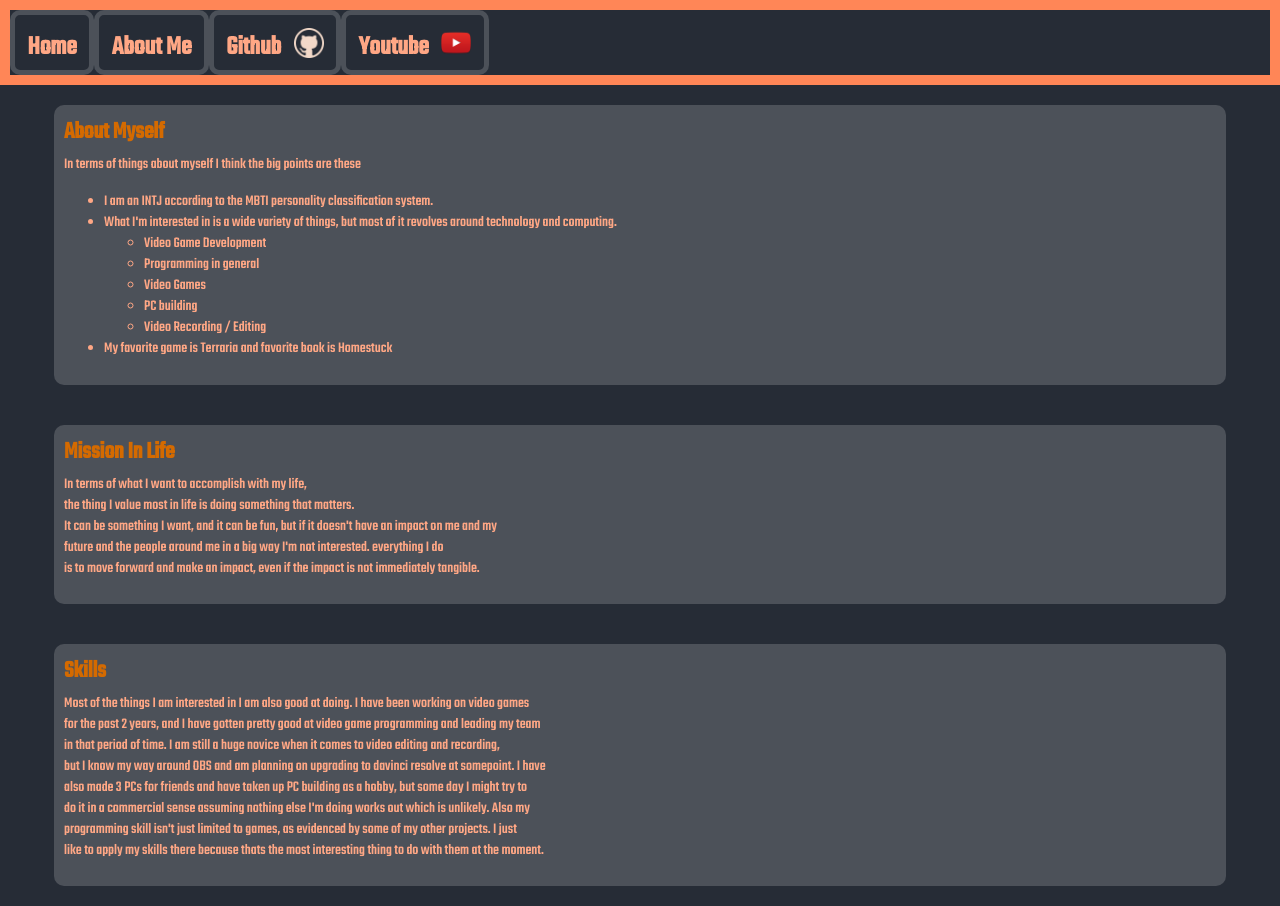
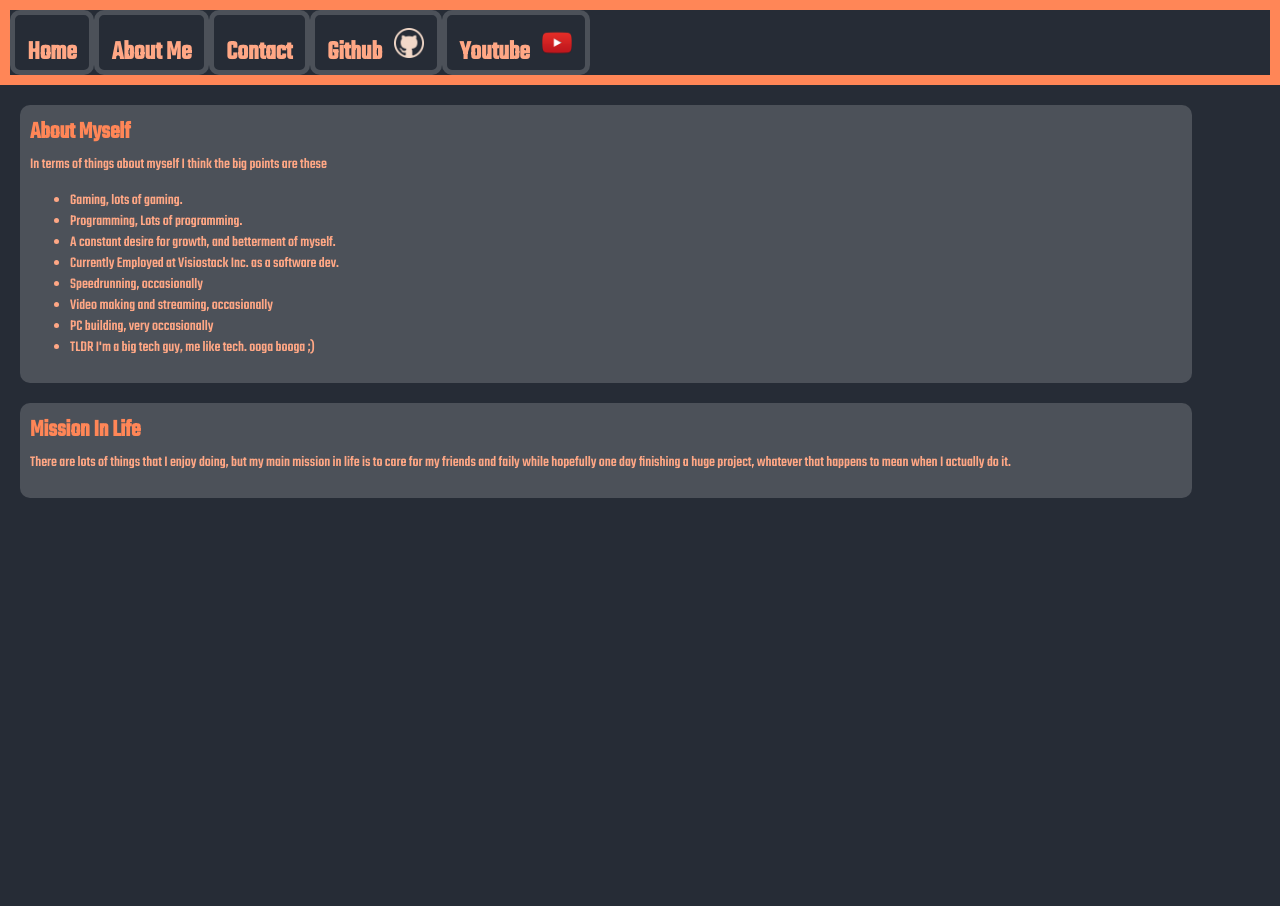
Before and after one commit to Lubba-64/personal-website-v2, a React (Create React App) app: page / in a window 1280 px wide. Both pictures are taken after a click on the button "About Me". After the commit the page ends 800 px from the top, so only its background shows below. Built offline with nearby package versions, Linux system fonts and the light colour scheme; a web font is replaced by a local one.

Commit message:
added home, contact, edited about me, fixed css everywhere, better organization, e.t.c.

```diff
--- a/src/App/AboutMe.tsx
+++ b/src/App/AboutMe.tsx
@@ -1,80 +1,31 @@
 import React from "react";
 import { ContentPanel } from "./ContentPanel";
 import "../index.scss";
+import { employed_at } from "./Constants";
 
 export const AboutMe = () => {
   return (
-    <div
-      style={{ justifyContent: "center", display: "flex", flexWrap: "wrap" }}
-    >
+    <div>
       <ContentPanel title="About Myself">
-        <p className="__p__">
-          In terms of things about myself I think the big points are these
-        </p>
+        <p>In terms of things about myself I think the big points are these</p>
         <ul>
-          <li className="__p__">
-            I am an INTJ according to the MBTI personality classification
-            system.
-          </li>
-          <li className="__p__">
-            What I'm interested in is a wide variety of things, but most of it
-            revolves around technology and computing.
-            <ul>
-              <li className="__p__">Video Game Development</li>
-              <li className="__p__">Programming in general</li>
-              <li className="__p__">Video Games</li>
-              <li className="__p__">PC building</li>
-              <li className="__p__">Video Recording / Editing</li>
-            </ul>
-          </li>
-          <li className="__p__">
-            My favorite game is Terraria and favorite book is Homestuck
-          </li>
+          <li>Gaming, lots of gaming.</li>
+          <li>Programming, Lots of programming.</li>
+          <li>A constant desire for growth, and betterment of myself.</li>
+          <li>Currently Employed at {employed_at} as a software dev.</li>
+          <li>Speedrunning, occasionally</li>
+          <li>Video making and streaming, occasionally</li>
+          <li>PC building, very occasionally</li>
+          <li>TLDR I'm a big tech guy, me like tech. ooga booga ;)</li>
         </ul>
       </ContentPanel>
 
       <ContentPanel title="Mission In Life">
-        <p className="__p__">
-          In terms of what I want to accomplish with my life,
-          <br />
-          the thing I value most in life is doing something that matters.
-          <br />
-          It can be something I want, and it can be fun, but if it doesn't have
-          an impact on me and my
-          <br />
-          future and the people around me in a big way I'm not interested.
-          everything I do
-          <br />
-          is to move forward and make an impact, even if the impact is not
-          immediately tangible.
-        </p>
-      </ContentPanel>
-
-      <ContentPanel title="Skills">
-        <p className="__p__">
-          Most of the things I am interested in I am also good at doing. I have
-          been working on video games
-          <br />
-          for the past 2 years, and I have gotten pretty good at video game
-          programming and leading my team
-          <br />
-          in that period of time. I am still a huge novice when it comes to
-          video editing and recording, <br />
-          but I know my way around OBS and am planning on upgrading to davinci
-          resolve at somepoint. I have
-          <br />
-          also made 3 PCs for friends and have taken up PC building as a hobby,
-          but some day I might try to
-          <br />
-          do it in a commercial sense assuming nothing else I'm doing works out
-          which is unlikely. Also my
-          <br />
-          programming skill isn't just limited to games, as evidenced by some of
-          my other projects. I just
-          <br />
-          like to apply my skills there because thats the most interesting thing
-          to do with them at the moment.
-          <br />
+        <p>
+          There are lots of things that I enjoy doing, but my main mission in
+          life is to care for my friends and faily while hopefully one day
+          finishing a huge project, whatever that happens to mean when I
+          actually do it.
         </p>
       </ContentPanel>
     </div>
--- /dev/null
+++ b/src/App/Constants.tsx
@@ -0,0 +1,19 @@
+export const employed_at = "Visiostack Inc.";
+export const days_employed = () => {
+  let start = Date.parse("2/22/2021");
+  let now = Date.now();
+  let diff = Math.abs(now - start);
+  let diff_days = Math.ceil(diff / (1000 * 60 * 60 * 24));
+  return diff_days.toString() + " days";
+};
+export const knownFormats = ["html", "json", "yaml", "css"];
+export const knownLanguages = [
+  "javascript",
+  "typescript",
+  "python",
+  "c#",
+  "c++",
+  "rust",
+];
+export const knownFrameworks = ["react", "unity"];
+export const currentOS = "Windows 10";
--- /dev/null
+++ b/src/App/Contact.tsx
@@ -0,0 +1,22 @@
+import React from "react";
+import "../index.scss";
+import { ContentPanel } from "./ContentPanel";
+
+export const Contact = () => {
+  return (
+    <div>
+      <ContentPanel title="Contact">
+        <p>
+          Contacting me is as easy as sending me an email, which is my perferred
+          method <b>(Lubba64@gmail.com)</b>, or messaging me on discord{" "}
+          <b>(Lubba64#5426)</b>. I do have a phone number, but it is private. If
+          you need to do a voice call with me discord is the only option (unless
+          you've sent me an email and I deem it fit to give you my phone number)
+          I am totally open to your messages about job opportunities, or other
+          buisiness related inquiries If its for some other reason, thats ok
+          too.
+        </p>
+      </ContentPanel>
+    </div>
+  );
+};
--- /dev/null
+++ b/src/App/ContentPanel.scss
@@ -0,0 +1,10 @@
+.__content_panel__ {
+  margin: 0 auto;
+  margin-bottom: 10px;
+  width: 90%;
+  height: max-content;
+  padding: 10px;
+  margin: 20px;
+  background-color: var(--grey-mid);
+  border-radius: 10px;
+}
--- a/src/App/ContentPanel.tsx
+++ b/src/App/ContentPanel.tsx
@@ -1,5 +1,6 @@
 import React from "react";
 import "../index.scss";
+import "./ContentPanel.scss";
 interface Props {
   children: React.ReactNode;
   title: string;
@@ -7,8 +8,8 @@ interface Props {
 
 export const ContentPanel = (props: Props) => {
   return (
-    <div className="__content_bar__">
-      <h2 className="__title__">{props.title}</h2>
+    <div className="__content_panel__">
+      <h2>{props.title}</h2>
       <div>{props.children}</div>
     </div>
   );
--- a/src/App/Home.tsx
+++ b/src/App/Home.tsx
@@ -1,3 +1,31 @@
+import React from "react";
+import "../index.scss";
+import { employed_at, days_employed } from "./Constants";
+import { ContentPanel } from "./ContentPanel";
+import { Link } from "./Link";
 export const Home = () => {
-  return <div>homepage</div>;
+  return (
+    <div>
+      <ContentPanel title="Benjamin Hines">
+        <p>AKA Lubba64</p>
+        <p>
+          Is a software dev, employed at {employed_at} for {days_employed()}
+        </p>
+        <p>
+          Programming, Gaming, Speedrunning, Video/Livestream, Blog, It all
+          starts here.
+        </p>
+        <p>
+          this page was made with react, its source code is{" "}
+          <Link
+            location="https://github.com/Lubba-64/personal-website-v2"
+            target="blank"
+          >
+            here
+          </Link>
+          .
+        </p>
+      </ContentPanel>
+    </div>
+  );
 };
--- /dev/null
+++ b/src/App/Link.scss
@@ -0,0 +1,19 @@
+.__src__ {
+  color: var(--orange-light);
+  background: none;
+  font-family: "Teko";
+  font-size: 15px;
+  &:visited {
+    color: var(--orange-dark);
+    background: none;
+  }
+}
+
+a,
+a:link,
+a:visited,
+a:focus,
+a:hover,
+a:active {
+  @extend .__src__;
+}
--- a/src/App/Link.tsx
+++ b/src/App/Link.tsx
@@ -1,4 +1,6 @@
-import React from "react";
+import React, { HTMLAttributeAnchorTarget } from "react";
+import "./Link.scss";
+import "../index.scss";
 
 export function lnk_open_tgt_blnk(url: string) {
   let _window = window.open(url, "_blank", "noopener noreferrer");
@@ -9,17 +11,19 @@ export function lnk_open_tgt_none(url: string) {
   if (_window !== null) _window.opener = null;
 }
 
-type targets = "blank" | "none";
-
-export function lnk_open(url: string, target?: targets) {
+export function lnk_open(url: string, target?: HTMLAttributeAnchorTarget) {
   if (url.includes("mailto:")) {
     window.location.href = url;
     return;
   }
   if (target !== undefined) {
-    if (target === "blank") {
+    if (target === "_blank") {
       lnk_open_tgt_blnk(url);
-    } else if (target === "none") {
+    } else if (
+      target === "_parent" ||
+      target === "_self" ||
+      target === "_top"
+    ) {
       lnk_open_tgt_none(url);
     }
     return;
@@ -29,19 +33,14 @@ export function lnk_open(url: string, target?: targets) {
 
 interface Props {
   location: string;
-  target: targets;
-  text: string;
+  target: HTMLAttributeAnchorTarget;
+  children: string;
 }
 
-export const link = (props: Props) => {
+export const Link = (props: Props) => {
   return (
-    <button
-      onClick={() => {
-        if (props.target === "blank") lnk_open_tgt_blnk(props.location);
-        else lnk_open_tgt_none(props.location);
-      }}
-    >
-      {props.text}
-    </button>
+    <a href={props.location} target="" rel="noopener noreferrer">
+      {props.children}
+    </a>
   );
 };
--- a/src/App/Root.tsx
+++ b/src/App/Root.tsx
@@ -1,5 +1,6 @@
 import React from "react";
 import { AboutMe } from "./AboutMe";
+import { Contact } from "./Contact";
 import { Header } from "./Header";
 import { Home } from "./Home";
 import { lnk_open } from "./Link";
@@ -8,6 +9,7 @@ import { HeaderContent } from "./Page";
 const pages: HeaderContent[] = [
   { name: "Home", jsx: Home },
   { name: "About Me", jsx: AboutMe },
+  { name: "Contact", jsx: Contact },
   {
     name: "Github",
     icon: "Icons/github.png",
--- a/src/index.scss
+++ b/src/index.scss
@@ -27,37 +27,36 @@
   padding: 0;
 }
 
+body {
+  @extend .__body__;
+}
+
 /*text Classes*/
 .__title__ {
-  color: var(--orange-dark);
+  color: var(--orange);
   font-family: "Teko";
   margin: 0 0 -10px 0;
 }
-.__p__ {
+h2 {
+  @extend .__title__;
+}
+.__paragraph__ {
   color: var(--orange-light);
   font-family: "Teko";
   font-size: 15px;
   background: none;
 }
-.__src__ {
-  color: var(--orange-light);
-  background: none;
-  font-family: "Teko";
-  font-size: 15px;
-  &:visited {
-    color: var(--orange-dark);
-    background: none;
-  }
+p {
+  @extend .__paragraph__;
 }
-
-/*Div Classes*/
-.__content_bar__ {
-  margin: 0 auto;
-  margin-bottom: 10px;
-  width: 90%;
-  height: max-content;
-  padding: 10px;
-  margin: 20px;
-  background-color: var(--grey-mid);
-  border-radius: 10px;
+ul {
+  @extend .__paragraph__;
 }
+.__bold__ {
+  background-color: var(--grey-dark);
+  color: var(--orange-dark);
+  font-weight: bold;
+}
+b {
+  @extend .__bold__;
+}
```
Also changed, not shown: src/App/Accomplishments.tsx (added, +35 -0 lines).
